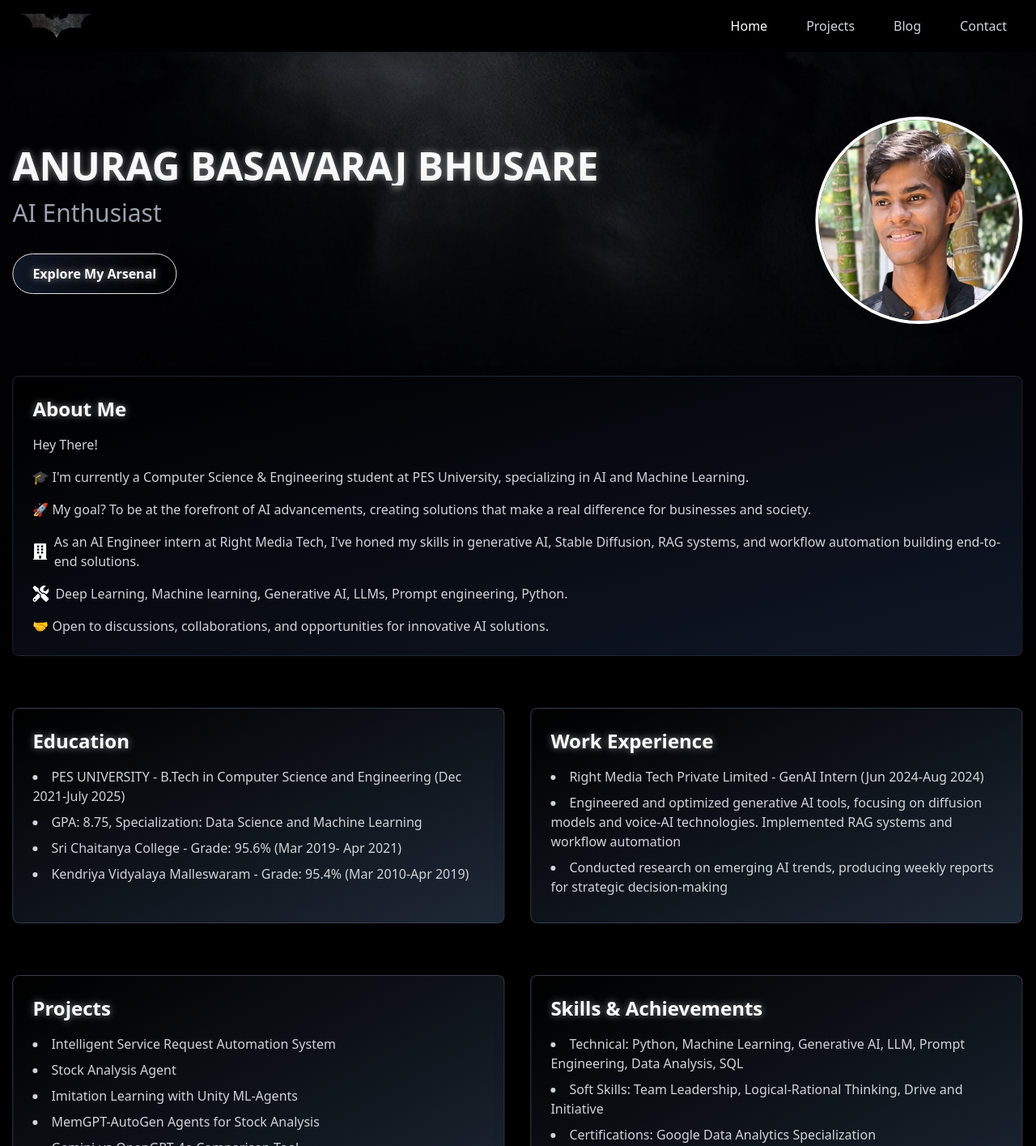
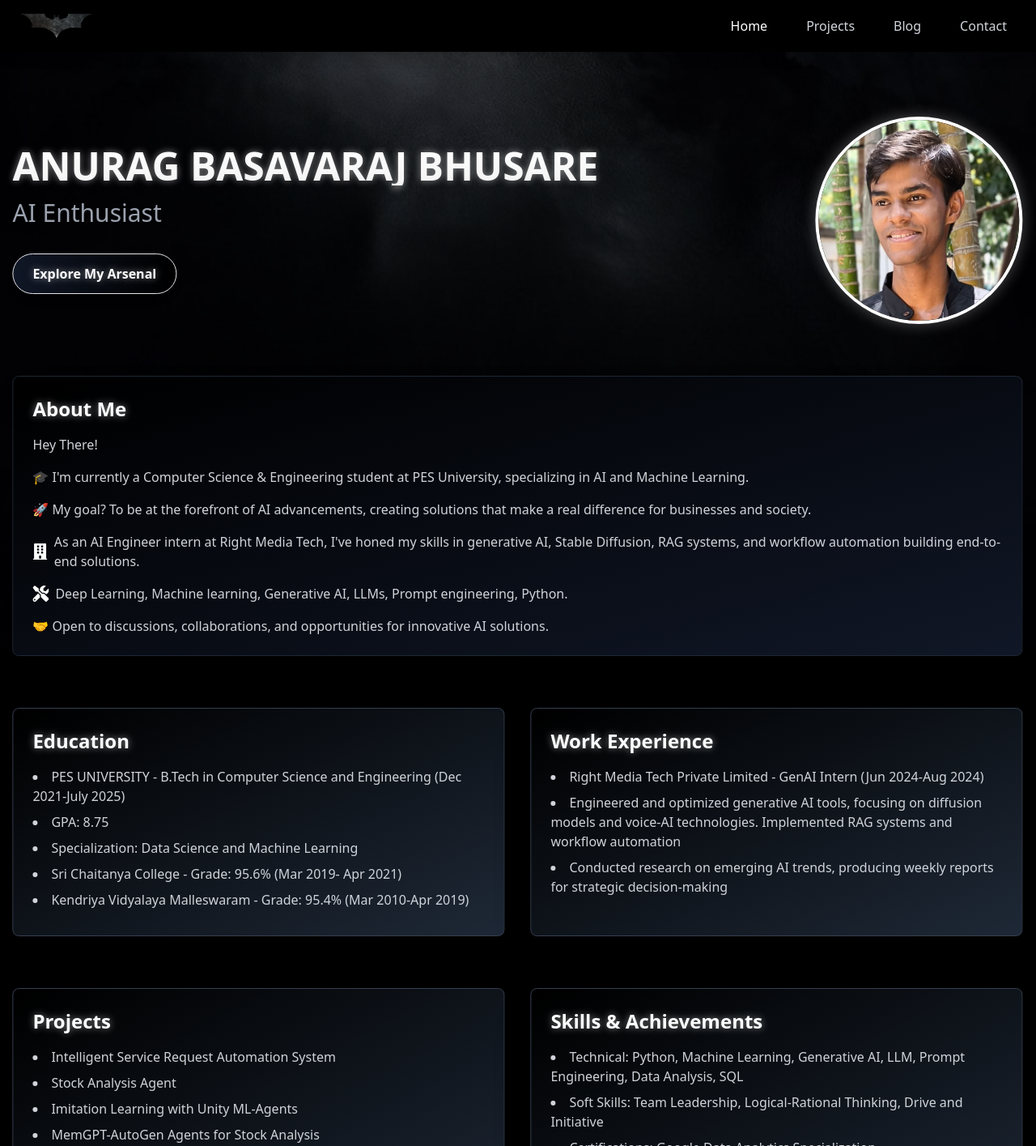
Before and after one commit to anurag442003/AIportfolio, a React (Vite) app: page / in a window 1280 px wide. Shown: the top 1415 px of the page at 81% size. Built offline with nearby package versions, Linux system fonts and the light colour scheme.

Commit message:
update home.jsx

```diff
--- a/src/pages/Home.jsx
+++ b/src/pages/Home.jsx
@@ -82,7 +82,8 @@ export default function Home() {
       title: "Education",
       items: [
         "PES UNIVERSITY - B.Tech in Computer Science and Engineering (Dec 2021-July 2025)",
-        "GPA: 8.75, Specialization: Data Science and Machine Learning",
+        "GPA: 8.75",
+        "Specialization: Data Science and Machine Learning",
         "Sri Chaitanya College - Grade: 95.6% (Mar 2019- Apr 2021)",
         "Kendriya Vidyalaya Malleswaram - Grade: 95.4% (Mar 2010-Apr 2019)"
       ]
@@ -160,7 +161,10 @@ export default function Home() {
           <img
             src="assets/dp5.jpg"
             alt="Anurag Basavaraj Bhusare"
-            className="rounded-full w-64 h-64 object-cover border-4 border-white shadow-lg"
+            className="rounded-full w-64 h-64 object-cover border-4 border-white shadow-lg hover:shadow-2xl transition-all duration-300 transform hover:scale-105 filter hover:grayscale"
+            style={{
+              boxShadow: '0 0 20px rgba(255, 255, 255, 0.3)',
+            }}
           />
         </motion.div>
       </motion.div>
```
